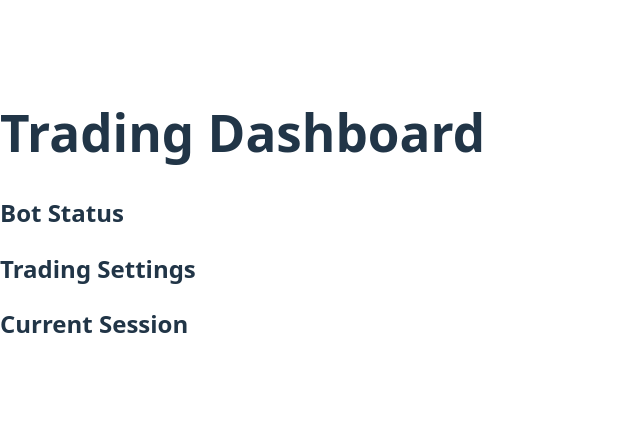
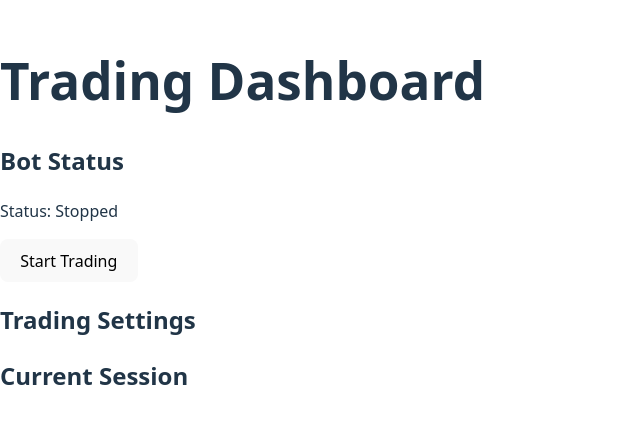
Before and after one commit to stefan18-ux/tradingbot, a React (Vite) app in the folder frontend/: page / in a window 1280 px wide. Shown: the part 184-608 px from the top of the page, without its empty margins (0-640 px from the left). Built offline with nearby package versions, Linux system fonts and the light colour scheme.

Commit message:
add start stop trading state logic

```diff
--- a/frontend/src/pages/TradingDashboard.tsx
+++ b/frontend/src/pages/TradingDashboard.tsx
@@ -1,10 +1,20 @@
+import { useState } from "react";
+
 export function TradingDashboard() {
+  const [botRunning, setBotRunning] = useState(false);
+
   return (
     <div>
       <h1>Trading Dashboard</h1>
 
       <section>
         <h2>Bot Status</h2>
+
+        <p>Status: {botRunning ? "Running" : "Stopped"}</p>
+
+        <button onClick={() => setBotRunning(!botRunning)}>
+          {botRunning ? "Stop Trading" : "Start Trading"}
+        </button>
       </section>
 
       <section>
```
